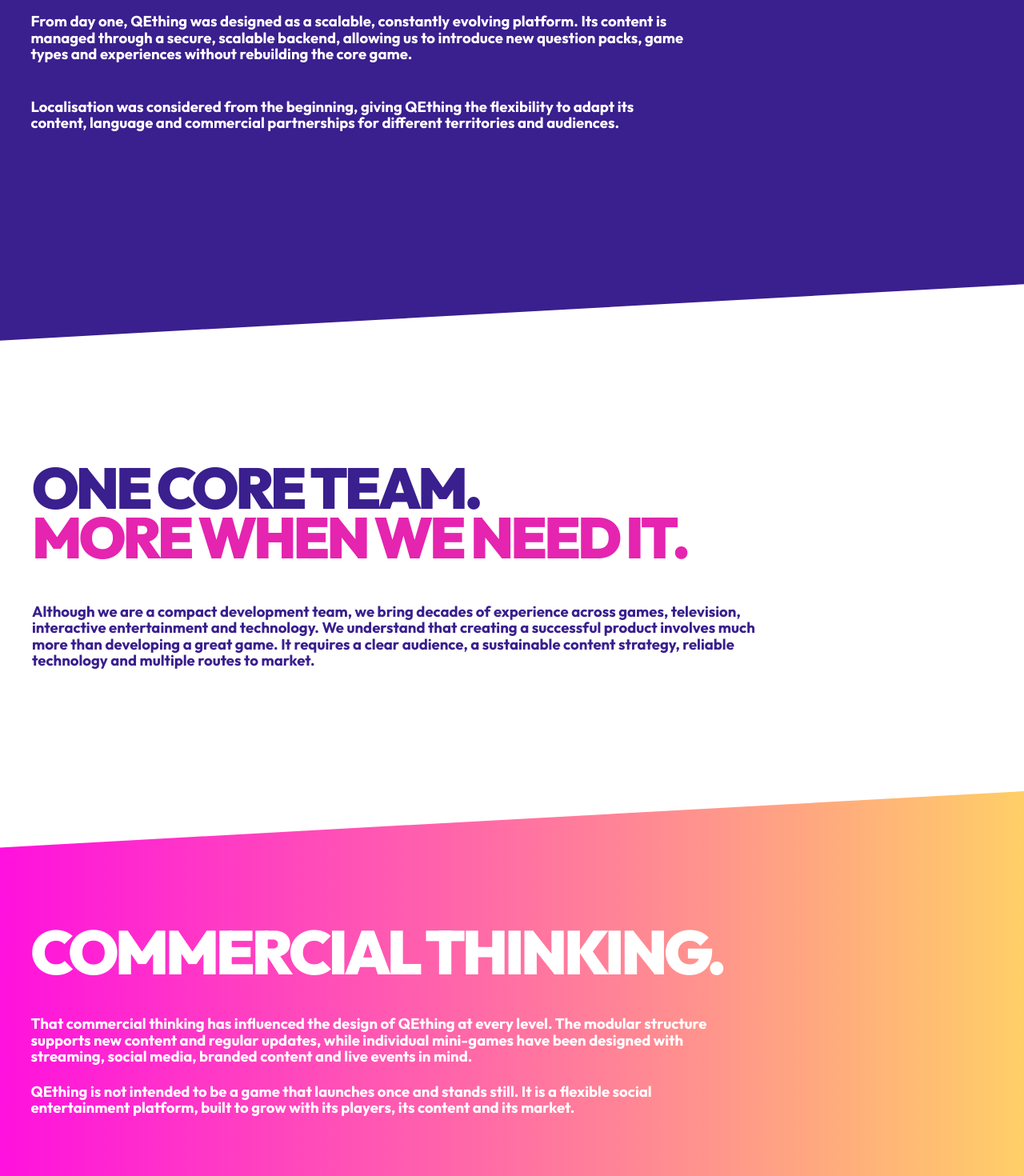
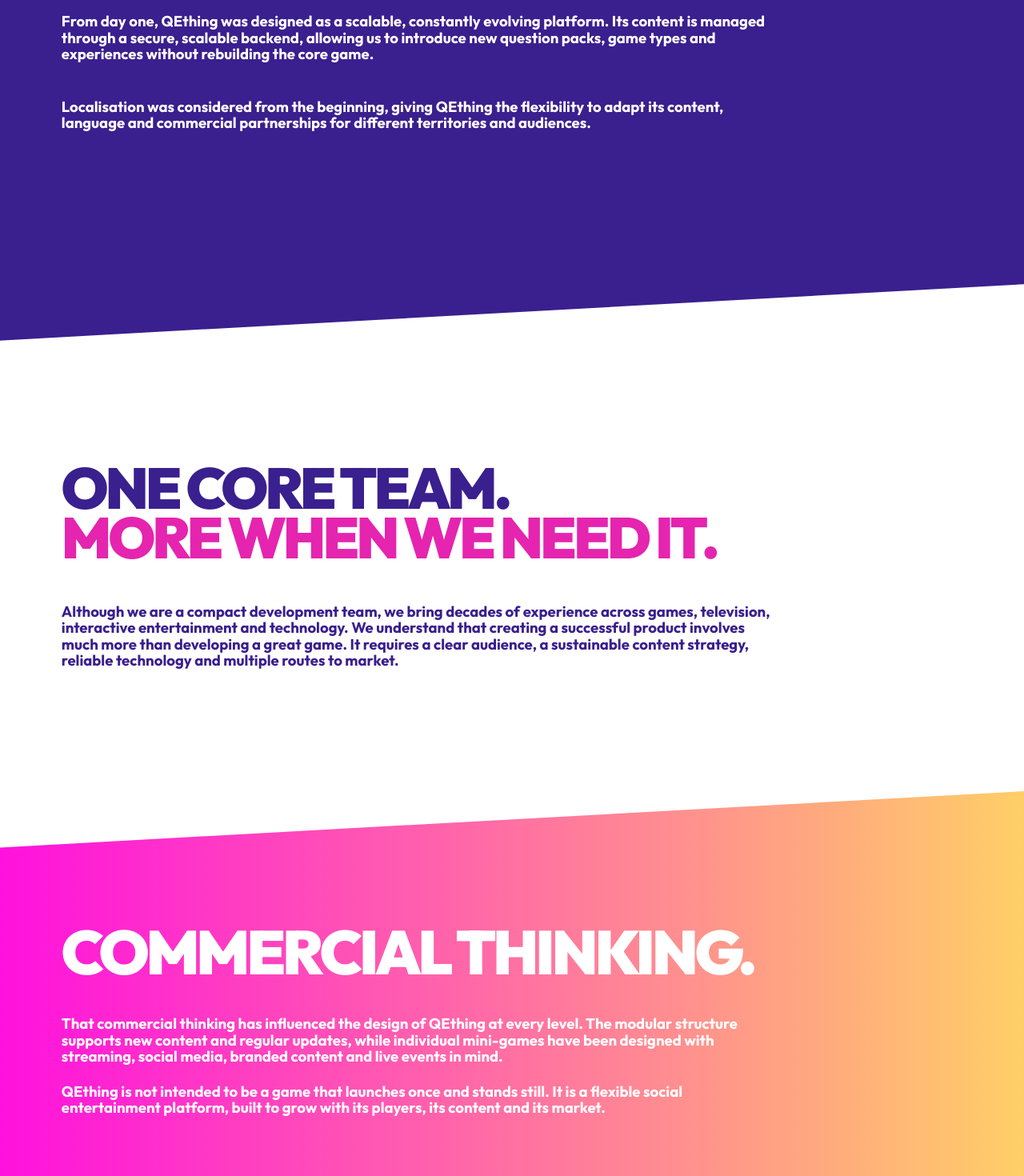
Before and after one commit to lotus-pocus/qething-home, a React (Vite) app: page /about in a window 1280 px wide. Shown: the part 1300-2770 px from the top of the page at 80% size. Built offline with nearby package versions, Linux system fonts and the light colour scheme.

Commit message:
added new hero video and adjusted About alignment

```diff
--- a/src/components/Hero/Hero.jsx
+++ b/src/components/Hero/Hero.jsx
@@ -21,7 +21,7 @@
       <div className="hero-main-logo-wrap">
         <img
           className="hero-main-logo"
-          src="/images/IntroSection/Qething_logo.png"
+          src="/images/IntroSection/Qething_logo1.png"
           alt="QEthing"
         />
       </div>
--- a/src/pages/About/About.css
+++ b/src/pages/About/About.css
@@ -3,24 +3,14 @@
 ======================================== */
 
 .about-page {
-  width: 100%;
-  overflow: hidden;
-  background: #ffffff;
-  color: var(--qe-purple);
-  font-family: "Outfit", sans-serif;
-}
-
-.about-container {
-  width: min(1400px, 94vw);
-  margin: 0 auto;
-}
-/* ========================================
-   ABOUT DIAGONAL SYSTEM
-======================================== */
-
-.about-page {
+  /* Diagonal system */
   --about-diagonal: clamp(55px, 5.5vw, 100px);
   --about-divider: clamp(10px, 0.8vw, 16px);
+
+  /* Alignment system */
+  --about-content-width: 1400px;
+  --about-copy-width: 900px;
+  --about-page-gutter: clamp(40px, 6vw, 110px);
 
   width: 100%;
   overflow: hidden;
@@ -29,6 +19,15 @@
   color: var(--qe-purple);
 
   font-family: "Outfit", sans-serif;
+}
+
+.about-container {
+  width: min(
+    var(--about-content-width),
+    calc(100% - (var(--about-page-gutter) * 2))
+  );
+
+  margin: 0 auto;
 }
 
 
@@ -58,6 +57,7 @@
     0 100%
   );
 }
+
 
 /* ========================================
    STUDIOS LOGO
@@ -106,7 +106,7 @@
 }
 
 .about-intro {
-  max-width: 760px;
+  max-width: var(--about-copy-width);
 
   margin: clamp(2rem, 4vw, 4rem) 0 0;
 
@@ -148,6 +148,7 @@
     0 100%
   );
 }
+
 
 /* ========================================
    WHY WE BUILT QETHING
@@ -199,7 +200,7 @@
 }
 
 .about-built-copy {
-  max-width: 900px;
+  max-width: var(--about-copy-width);
 
   margin-top: clamp(2.5rem, 4vw, 4rem);
 
@@ -212,8 +213,6 @@
 }
 
 .about-built-copy p {
-  max-width: 820px;
-
   margin:
     0
     0
@@ -223,6 +222,7 @@
 .about-built-copy p:last-child {
   margin-bottom: 0;
 }
+
 
 /* ========================================
    ONE CORE TEAM
@@ -244,10 +244,6 @@
   background: #ffffff;
 
   z-index: 1;
-}
-
-.about-network-content {
-  max-width: 1200px;
 }
 
 .about-network-heading {
@@ -274,7 +270,7 @@
 }
 
 .about-network-copy {
-  max-width: 950px;
+  max-width: var(--about-copy-width);
 
   font-size: clamp(1.05rem, 1.45vw, 1.35rem);
   font-weight: 700;
@@ -342,7 +338,7 @@
 }
 
 .about-commercial-copy {
-  max-width: 980px;
+  max-width: var(--about-copy-width);
 
   margin-top: clamp(2rem, 3.5vw, 3.5rem);
 
@@ -355,8 +351,6 @@
 }
 
 .about-commercial-copy p {
-  max-width: 900px;
-
   margin:
     0
     0
@@ -366,6 +360,7 @@
 .about-commercial-copy p:last-child {
   margin-bottom: 0;
 }
+
 
 /* ========================================
    WEST LONDON
@@ -416,7 +411,7 @@
 
   padding:
     clamp(3rem, 6vw, 6rem)
-    clamp(2rem, 5vw, 5rem);
+    clamp(2.5rem, 4vw, 4.5rem);
 
   color: white;
 }
@@ -494,7 +489,7 @@
   }
 
   .about-network-copy {
-    max-width: 680px;
+    max-width: var(--about-copy-width);
   }
 
   .about-photo-cluster {
@@ -510,8 +505,14 @@
 
 @media (max-width: 768px) {
 
+  .about-page {
+    --about-page-gutter: 6vw;
+  }
+
   .about-container {
-    width: 88vw;
+    width: calc(
+      100% - (var(--about-page-gutter) * 2)
+    );
   }
 
 
@@ -654,7 +655,10 @@
   }
 
   .about-london-copy {
-    padding: 4rem 6vw 5rem;
+    padding:
+      4rem
+      var(--about-page-gutter)
+      5rem;
   }
 
   .about-london-copy strong {
```
Also changed, not shown: 1 other file (tests, documents, lock files or other folders).
